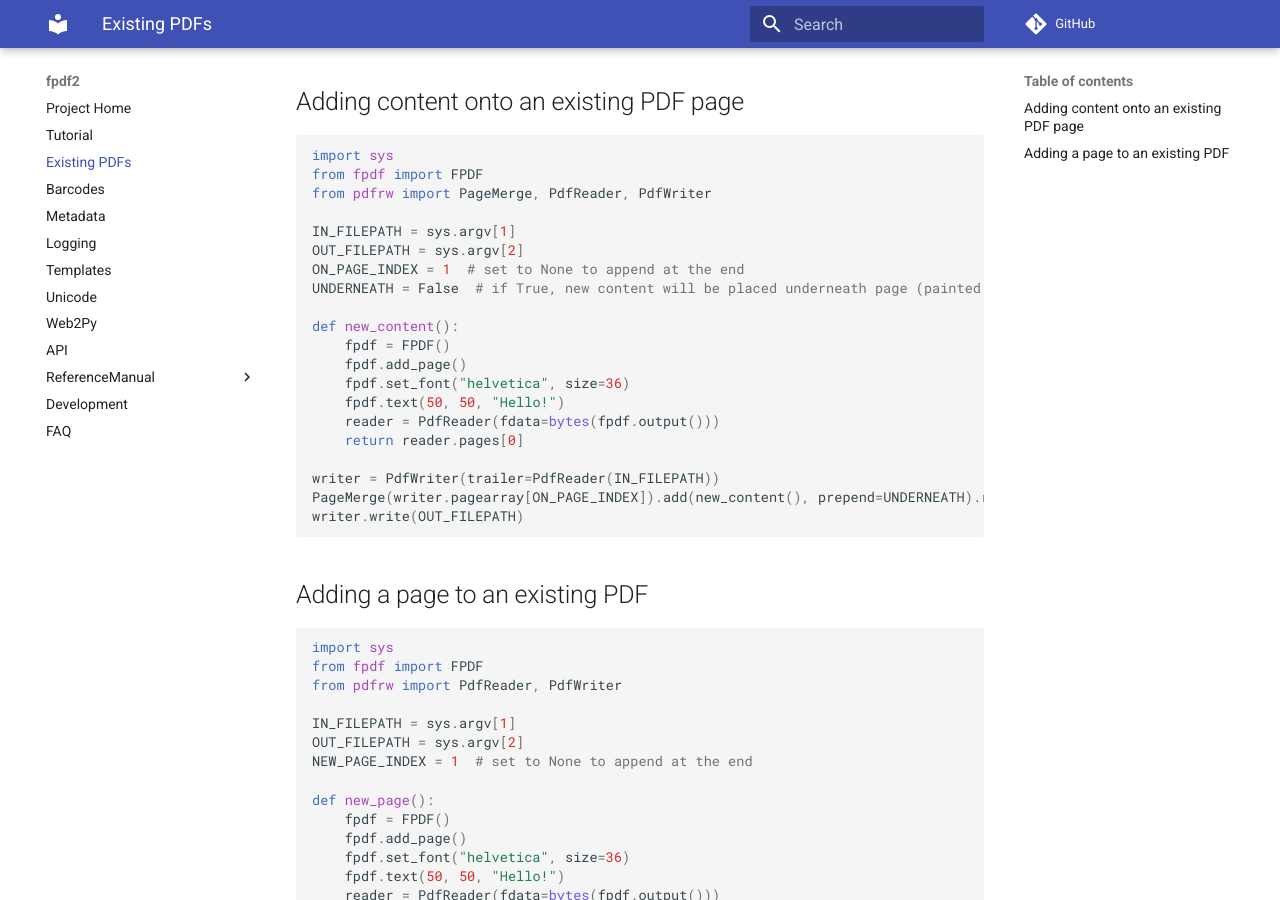
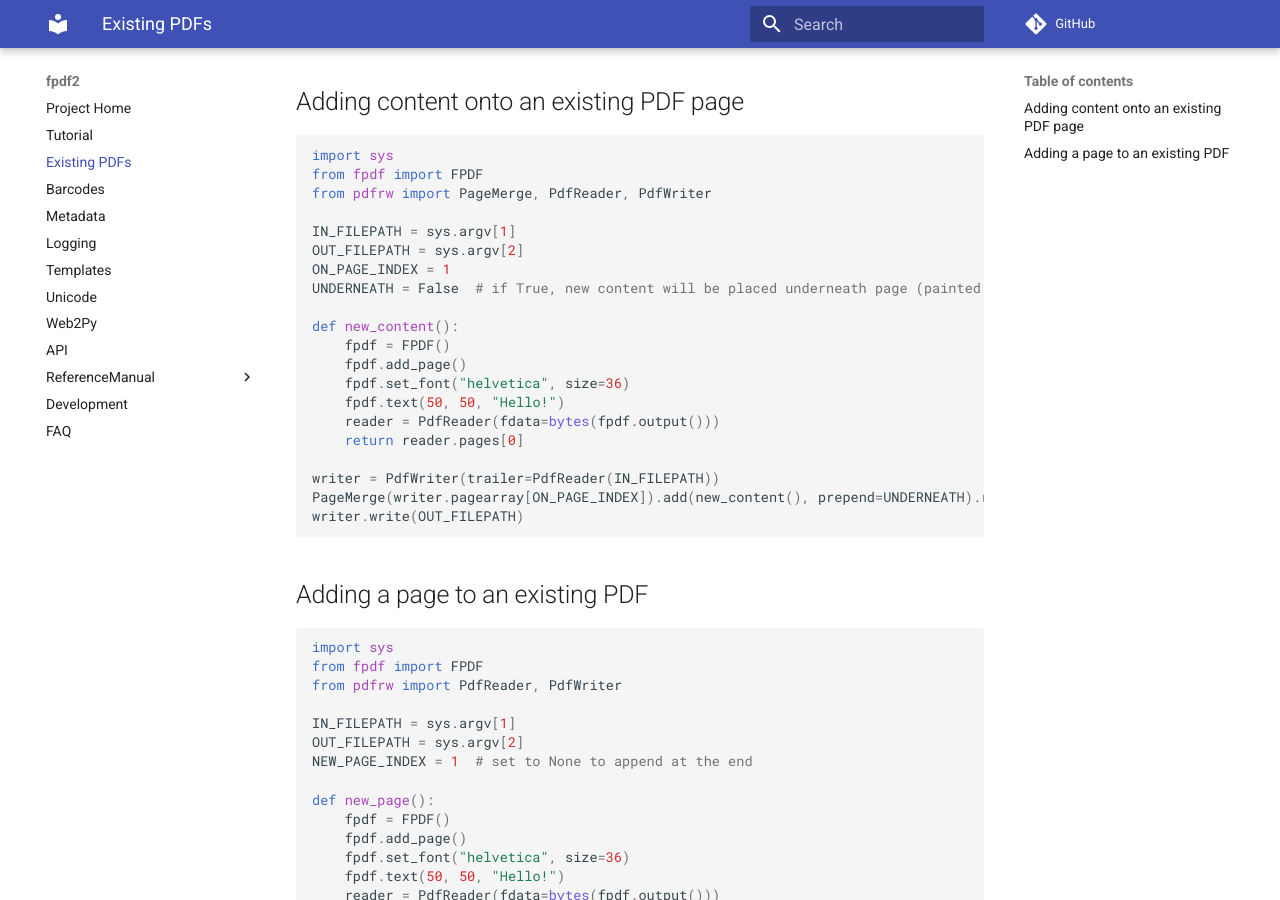
Before and after one commit to reingart/pyfpdf, an MkDocs documentation site: the page built from docs/ExistingPDFs.md, in a window 1280 px wide and 900 px high, scrolled down 321 px. Built offline with MkDocs 1.6.1 and Material for MkDocs 9.7.7, drawn with Linux system fonts in a browser that asks for light colours; comment, search, counter and statistics services are not loaded.

Commit message:
Removing erroneous comment from docs/ page

```diff
--- a/docs/ExistingPDFs.md
+++ b/docs/ExistingPDFs.md
@@ -19,7 +19,7 @@ from pdfrw import PageMerge, PdfReader, PdfWriter
 
 IN_FILEPATH = sys.argv[1]
 OUT_FILEPATH = sys.argv[2]
-ON_PAGE_INDEX = 1  # set to None to append at the end
+ON_PAGE_INDEX = 1
 UNDERNEATH = False  # if True, new content will be placed underneath page (painted first)
 
 def new_content():
```
